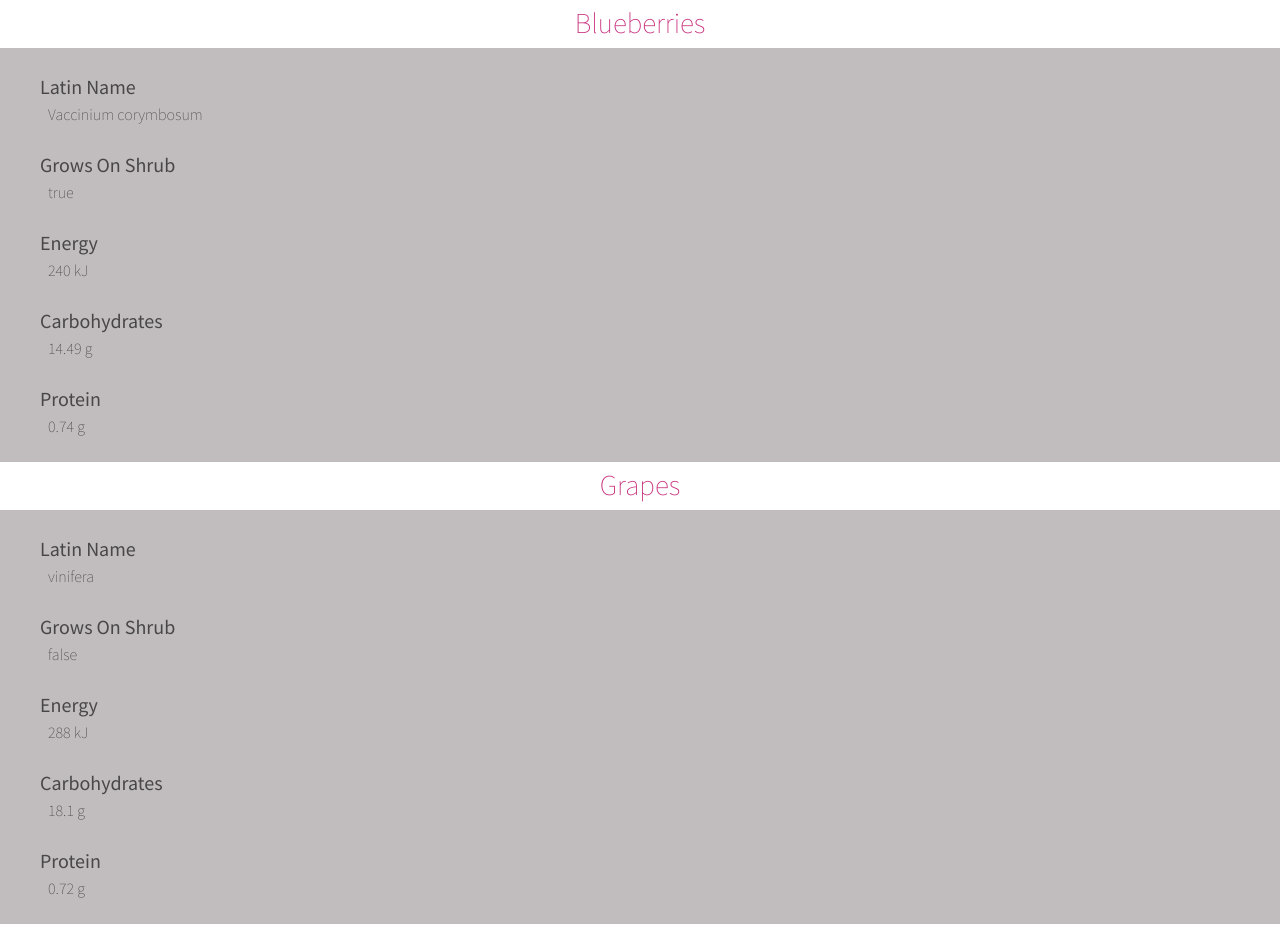
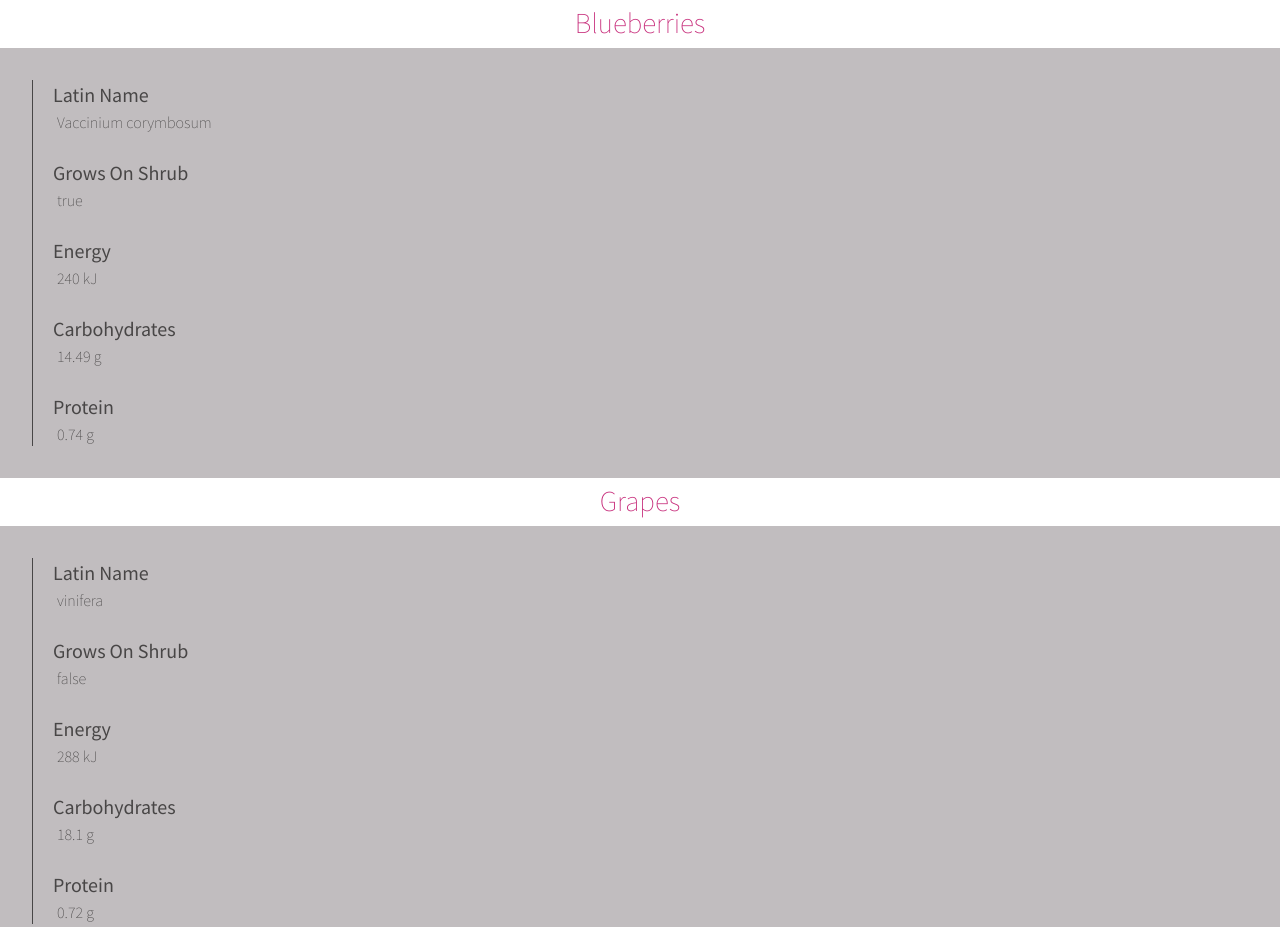
Before and after one commit to paisley-laurenzio/dsn1676-assignment-4, a plain HTML site: page index.html in a window 1280 px wide. Shown: the top 927 px of the page. Drawn offline with Linux system fonts and the light colour scheme.

Commit message:
almost finished css

```diff
--- a/css/main.css
+++ b/css/main.css
@@ -34,14 +34,19 @@ h1 {
     font-weight: 100;
 }
 
+dl {
+    border-left: 1px solid;
+    margin: 2em;
+}
+
 dt {
     font-weight: 400;
     font-size: 1.25rem;
-    padding-left: 2em;
+    padding-left: 1em;
 }
 
 dd {
     font-weight: 200;
-    padding-left: 3em;
+    padding-left: 1.5em;
 
 }
```
